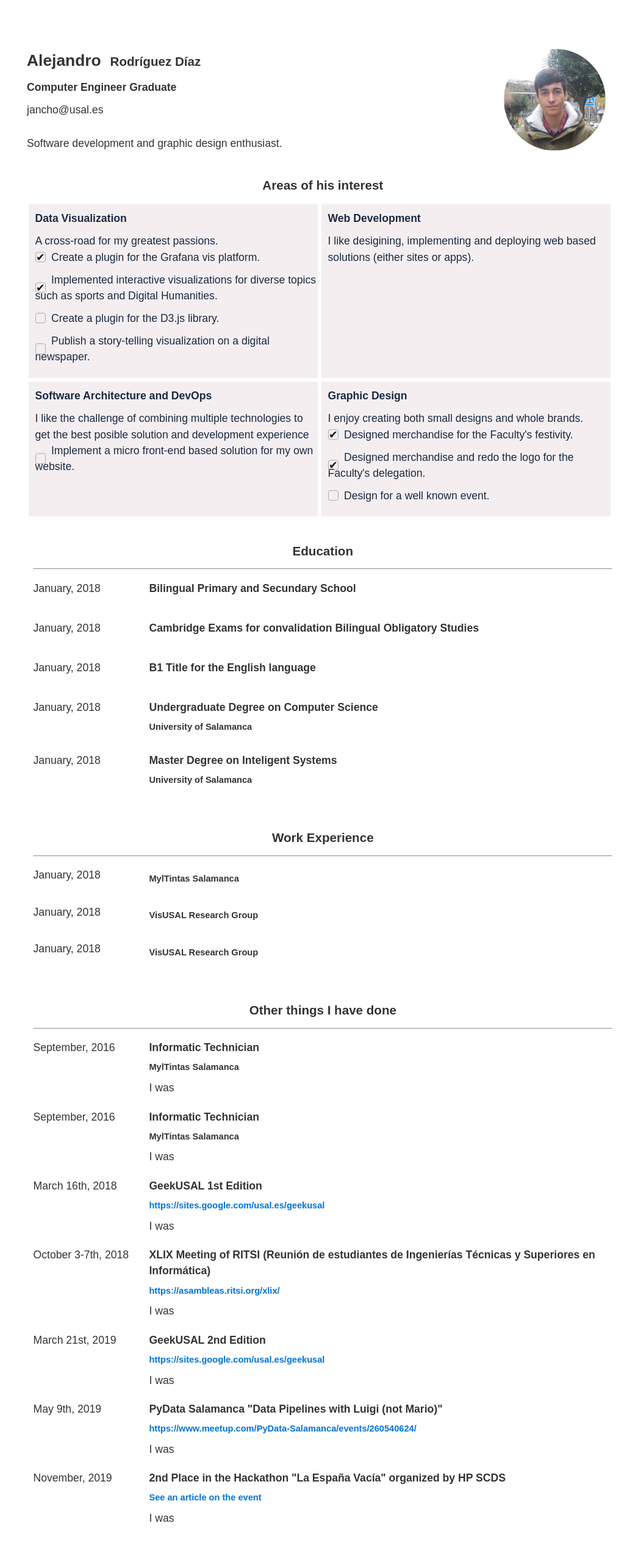
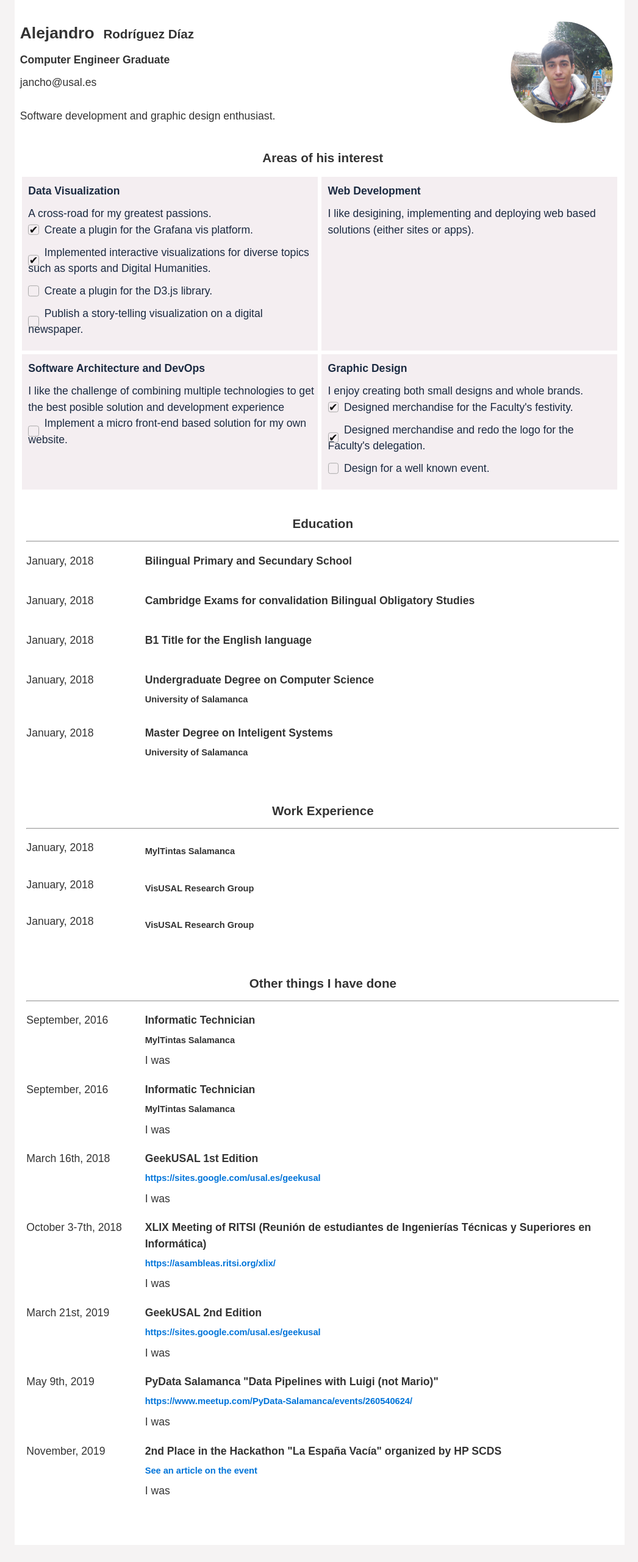
Before and after one commit to Janchorizo/janchorizo.github.com, a Jekyll site: the page built from README.md, in a window 1280 px wide. Shown: the whole page at 61% size, without its empty margins (116-1162 px from the left). Built offline with Jekyll 4.4.1, drawn with Linux system fonts in a browser that asks for light colours; our own code applies the rules of GitHub Pages for plain Markdown files; after the commit the page ends 2534 px from its top, so only the background shows below that.

Commit message:
Update styling to better support the responsive layout.

```diff
--- a/css/main.css
+++ b/css/main.css
@@ -1,20 +1,21 @@
 html, body, main {
     display: block;
     color: #333;
-    background: #fff;
     width: 100%;
-    height: 100%;
     margin: 0;
     z-index: 5;
 }
 
+body {
+	background-color: var(--mainBackgroundColor)
+}
+
 main.cv > section {
-    background: #fff;
+    background-color: var(--mainBackgroundColor);
     text-align: left;
-    width: 90%;
-    max-width: 960px;
+    width: calc(100% - 1em);
     margin: 0 auto;
-    padding: 80px 0 0;
+    padding: 2em .5em 1em .5em;
 }
 
 .section {
@@ -70,7 +71,7 @@ main.cv > section {
 .interest {
 	background-color: var(--accentBackgroundColor);
 	color: var(--accentTextColor);;
-	border: solid var(--backgroundColor);
+	border: solid var(--mainBackgroundColor);
 }
 
 /* --- Education --- */
@@ -92,6 +93,15 @@ main.cv > section {
 }
 
 @media all and (min-width: 1000px) {
+	body {
+		background-color: var(--pageBackgroundColor)
+	}
+
+	main.cv > section {
+	    background-color: var(--mainBackgroundColor);
+	    max-width: 1000px;
+	}
+
 	.desc, .todo { display: initial; }
 
 	#photo {
--- a/css/theme.css
+++ b/css/theme.css
@@ -1,13 +1,15 @@
-main {
+body {
 	--black: #000;
 	--dark: #0c1821;
 	--light: #f4eef1;
+	--verylight: #eae7e778;
 	--primary: #1b2a41;
 	--secundary: #324a5f;
 }
 
-main {
-	--backgroundColor: white;
+body {
+	--pageBackgroundColor: var(--verylight);
+	--mainBackgroundColor: white;
 	--accentBackgroundColor: var(--light);
 	--accentTextColor: var(--primary);
 }
```
